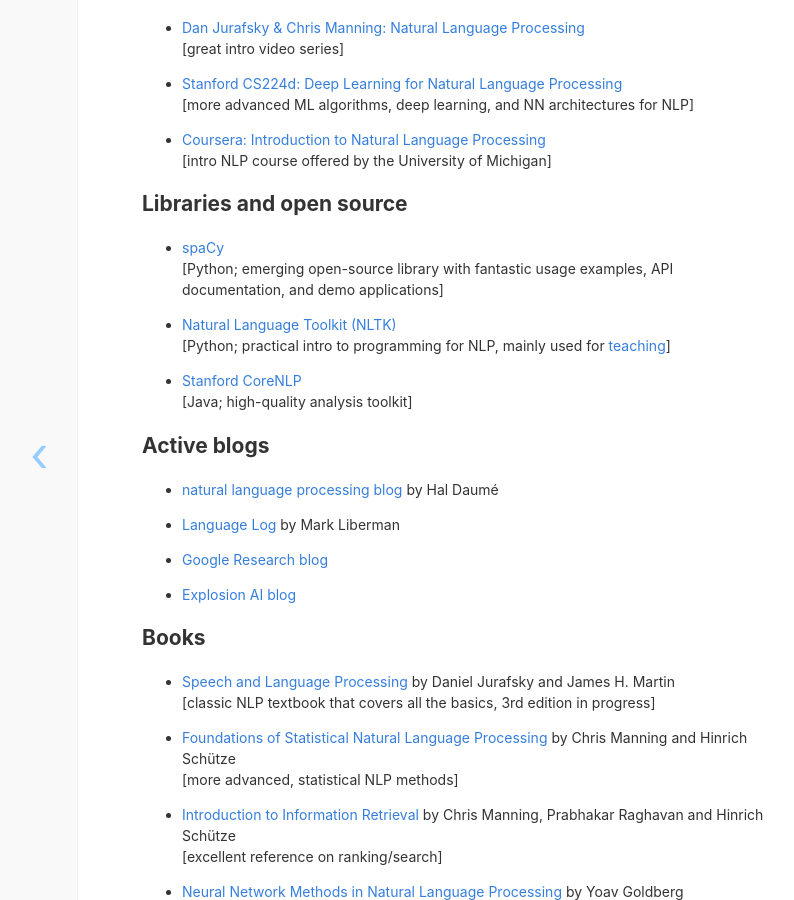
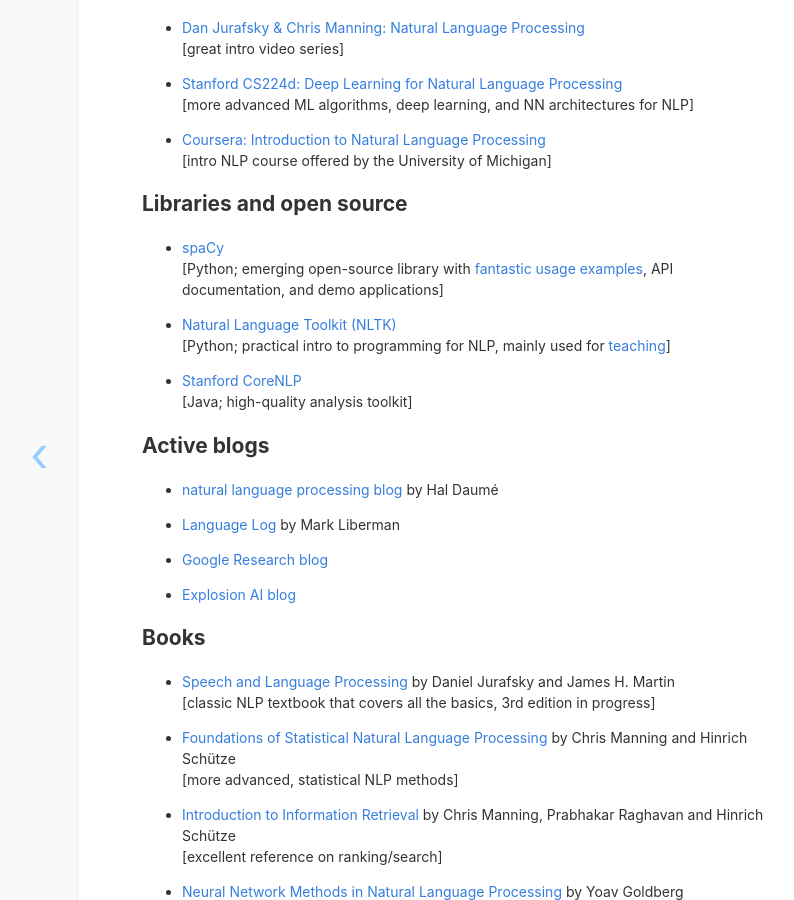
Before and after one commit to melanietosik/melanietosik.github.io, a Jekyll site: the page built from _posts/2017-05-01-how-to-get-started-in-NLP.md, in a window 1280 px wide and 900 px high, scrolled down 839 px. Shown: the whole window, without its empty margins (179-973 px from the left). Built offline with Jekyll 4.4.1, drawn with Linux system fonts in a browser that asks for light colours; nearby versions of some CDN libraries; some of the changed lines change nothing that is shown.

Commit message:
add spaCy 101

```diff
--- a/_posts/2017-05-01-how-to-get-started-in-NLP.md
+++ b/_posts/2017-05-01-how-to-get-started-in-NLP.md
@@ -25,7 +25,7 @@
 
 ## Libraries and open source
 
-- [spaCy](https://spacy.io/)<br> [Python; emerging open-source library with fantastic usage examples, API documentation, and demo applications]
+- [spaCy](https://spacy.io/)<br> [Python; emerging open-source library with [fantastic usage examples](https://spacy.io/usage/spacy-101), API documentation, and demo applications]
 
 - [Natural Language Toolkit (NLTK)](http://www.nltk.org/)<br> [Python; practical intro to programming for NLP, mainly used for [teaching](http://www.nltk.org/book/)]
 
```
Also changed, not shown: 2 other files.
